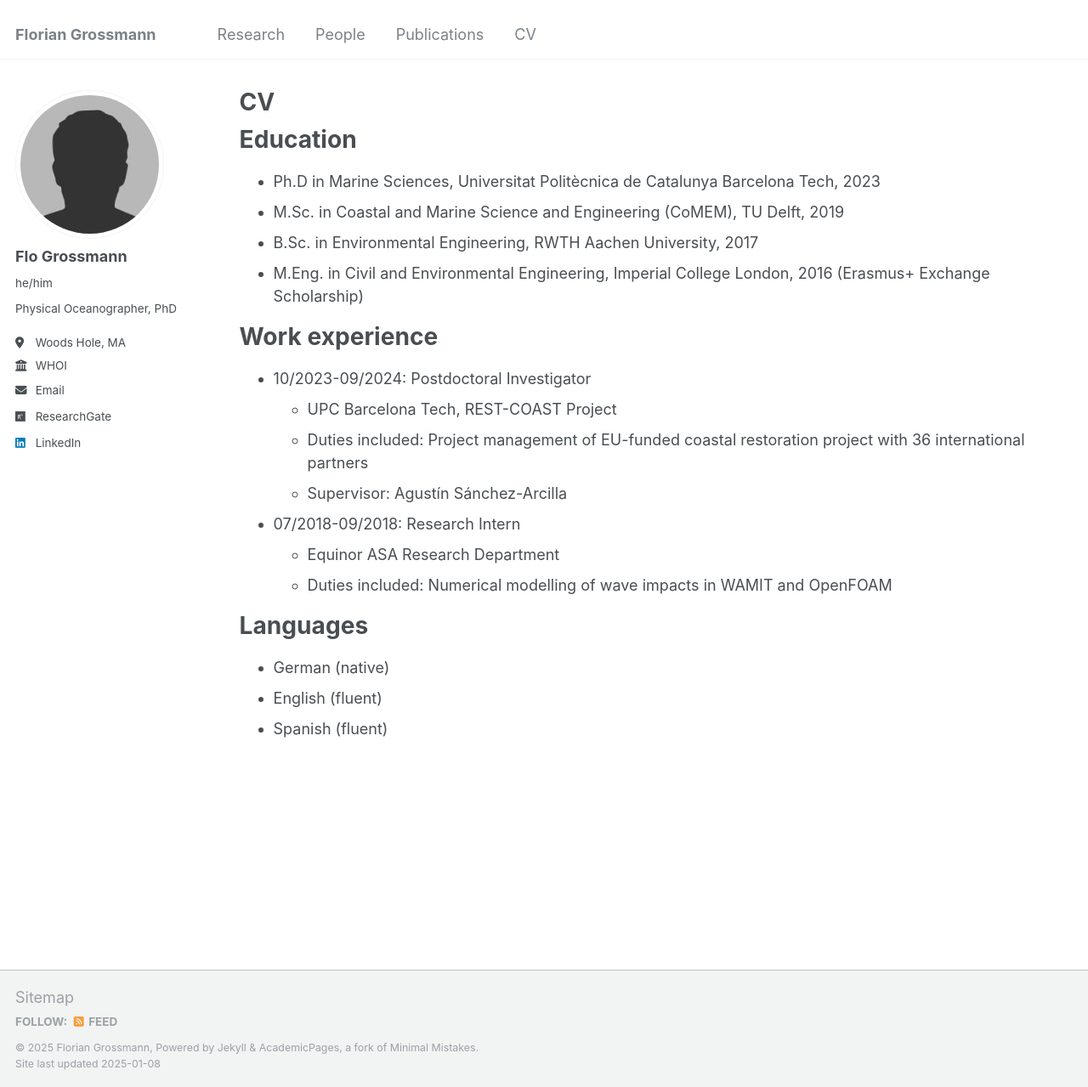
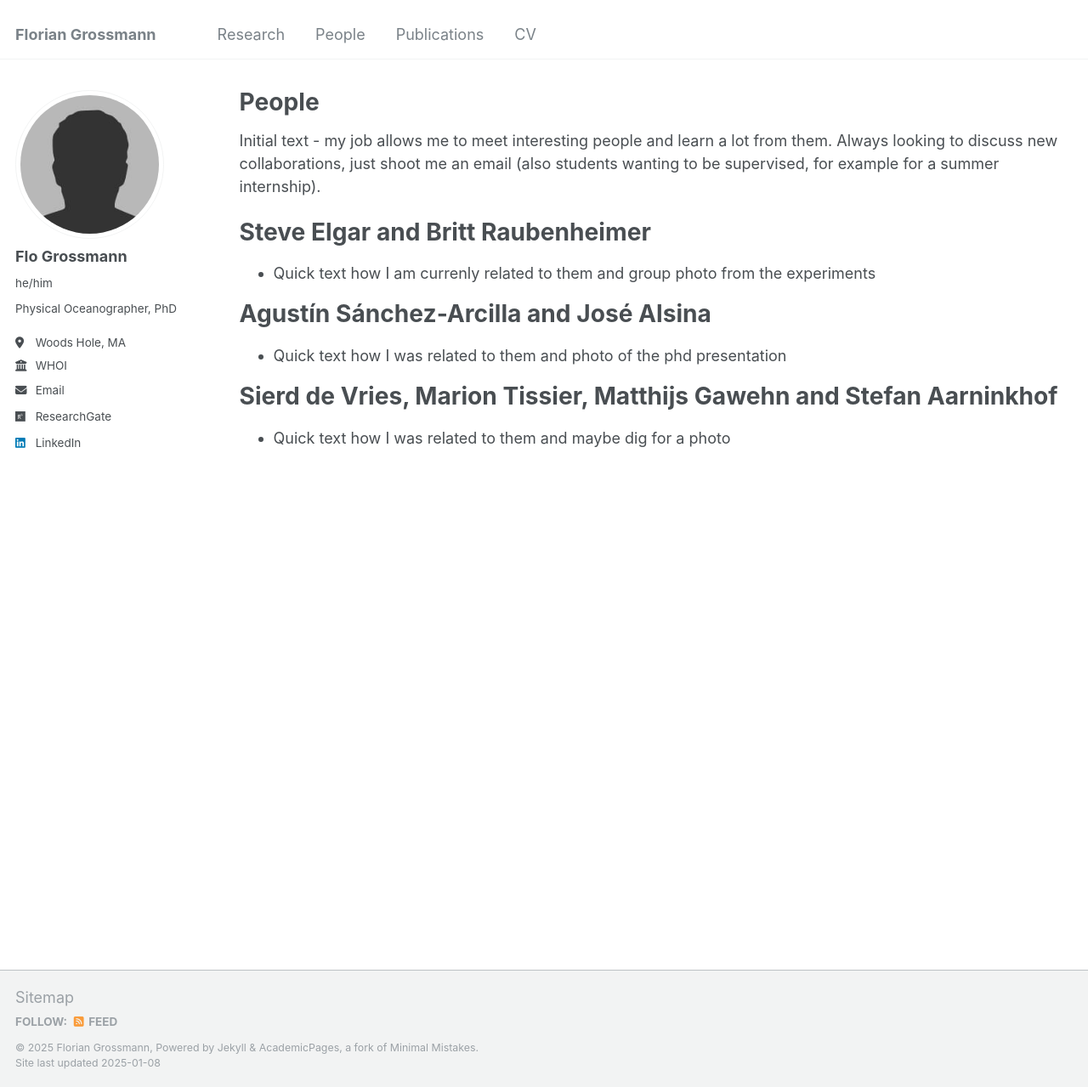
Before and after one commit to FlorianGrossmann/FlorianGrossmann.github.io, a Jekyll site: the page built from _pages/people.md, in a window 1280 px wide and 1279 px high. Shown: the whole window at 85% size. Built offline with Jekyll 4.4.1, drawn with Linux system fonts in a browser that asks for light colours.

Commit message:
Update people.md

```diff
--- a/_pages/people.md
+++ b/_pages/people.md
@@ -1,34 +1,23 @@
 ---
 layout: archive
-title: "CV"
-permalink: /cv/
+title: "People"
+permalink: /people/
 author_profile: true
-redirect_from:
-  - /resume
+
 ---
 
 {% include base_path %}
 
-Education
+Initial text - my job allows me to meet interesting people and learn a lot from them. Always looking to discuss new collaborations, just shoot me an email (also students wanting to be supervised, for example for a summer internship).
+
+Steve Elgar and Britt Raubenheimer
 ======
-* Ph.D in Marine Sciences, Universitat Politècnica de Catalunya Barcelona Tech, 2023
-* M.Sc. in Coastal and Marine Science and Engineering (CoMEM), TU Delft, 2019
-* B.Sc. in Environmental Engineering, RWTH Aachen University, 2017
-* M.Eng. in Civil and Environmental Engineering, Imperial College London, 2016 (Erasmus+ Exchange Scholarship)
+* Quick text how I am currenly related to them and group photo from the experiments
 
-Work experience
+Agustín Sánchez-Arcilla and José Alsina
 ======
-* 10/2023-09/2024: Postdoctoral Investigator
-  * UPC Barcelona Tech, REST-COAST Project
-  * Duties included: Project management of EU-funded coastal restoration project with 36 international partners
-  * Supervisor: Agustín Sánchez-Arcilla
+* Quick text how I was related to them and photo of the phd presentation
 
-* 07/2018-09/2018: Research Intern
-  * Equinor ASA Research Department
-  * Duties included: Numerical modelling of wave impacts in WAMIT and OpenFOAM
-
-Languages
+Sierd de Vries, Marion Tissier, Matthijs Gawehn and Stefan Aarninkhof
 ======
-* German (native)
-* English (fluent)
-* Spanish (fluent)
+* Quick text how I was related to them and maybe dig for a photo
```
